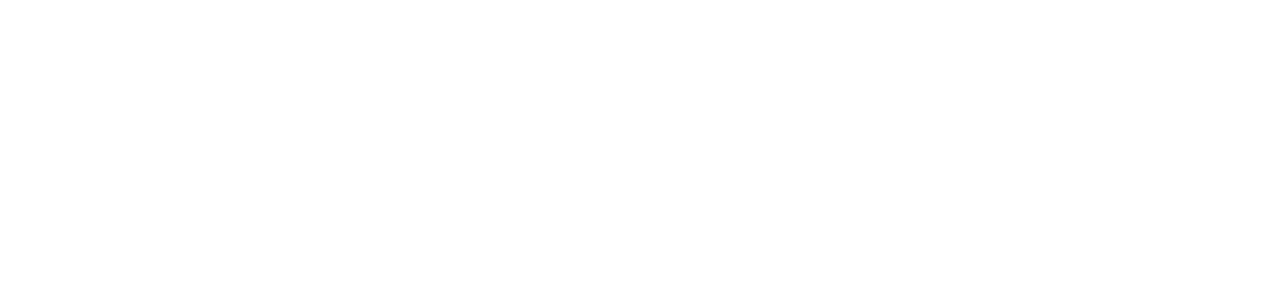
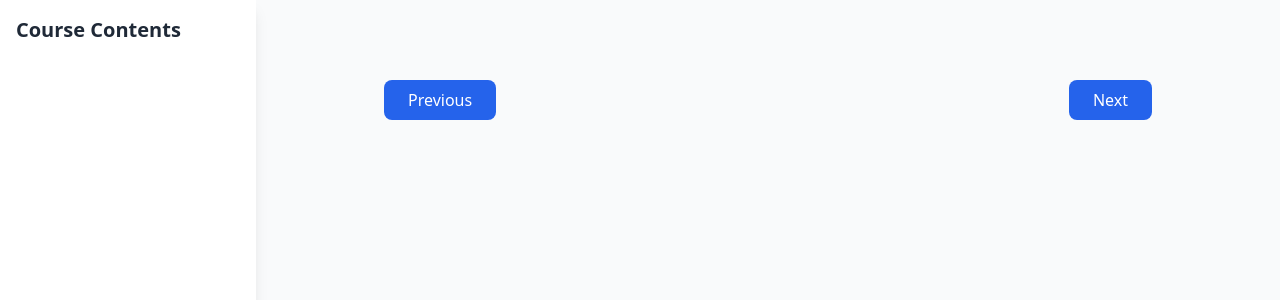
Before and after one commit to samuelderrickgyoga/AIEP, a React (Create React App) app in the folder e-learning-platform/: page /course/1/chapter/1 in a window 1280 px wide. Before the commit this address had no page. Shown: the top 300 px of the page. Built offline with nearby package versions, Linux system fonts and the light colour scheme; no server answers.

Commit message:
ChapterPage

```diff
--- a/e-learning-platform/src/App.js
+++ b/e-learning-platform/src/App.js
@@ -6,6 +6,7 @@
 import CategorySelector from './components/CategorySelector';
 import CourseList from './components/CourseList';
 import Recommendations from './components/RecommendedCourses';
+import ChapterPage from './components/ChapterPage';
 
 function App() {
   return (
@@ -17,6 +18,8 @@
         <Route path="/categories" element={<CategorySelector />} />
         <Route path="/courses" element={<CourseList />} />
         <Route path="/recommendations" element={<Recommendations />} />
+        <Route path="/course/:courseId/chapter/:chapterId" element={<ChapterPage />} />
+
       </Routes>
     </Router>
   );
--- /dev/null
+++ b/e-learning-platform/src/components/ChapterPage.js
@@ -0,0 +1,75 @@
+import React, { useState, useEffect } from 'react';
+import { useParams, useNavigate } from 'react-router-dom';
+import axios from 'axios';
+
+const ChapterPage = () => {
+    const { courseId, chapterId } = useParams();
+    const navigate = useNavigate();
+    const [chapter, setChapter] = useState(null);
+    const [loading, setLoading] = useState(true);
+
+    useEffect(() => {
+        const fetchChapter = async () => {
+            try {
+                const response = await axios.get(`/api/courses/${courseId}/chapters/${chapterId}`);
+                setChapter(response.data);
+            } catch (error) {
+                console.error('Error fetching chapter:', error);
+            } finally {
+                setLoading(false);
+            }
+        };
+
+        fetchChapter();
+    }, [courseId, chapterId]);
+
+    return (
+        <div className="flex min-h-screen bg-gray-50">
+            {/* Sidebar Navigation */}
+            <div className="w-64 bg-white shadow-lg">
+                <div className="p-4">
+                    <h2 className="text-xl font-bold text-gray-800">Course Contents</h2>
+                    {/* Chapter list goes here */}
+                </div>
+            </div>
+
+            {/* Main Content */}
+            <div className="flex-1 p-8">
+                {loading ? (
+                    <div className="flex justify-center items-center h-full">
+                        <div className="animate-spin rounded-full h-12 w-12 border-b-2 border-blue-500"></div>
+                    </div>
+                ) : (
+                    <div className="max-w-3xl mx-auto">
+                        <h1 className="text-3xl font-bold text-gray-900 mb-6">{chapter?.title}</h1>
+
+                        {/* Chapter Content */}
+                        <div className="prose prose-blue max-w-none">
+                            <div dangerouslySetInnerHTML={{ __html: chapter?.content }} />
+                        </div>
+
+                        {/* Navigation Buttons */}
+                        <div className="flex justify-between mt-12">
+                            <button
+                                onClick={() => navigate(`/course/${courseId}/chapter/${parseInt(chapterId) - 1}`)}
+                                className="px-6 py-2 bg-blue-600 text-white rounded-lg hover:bg-blue-700"
+                                disabled={chapter?.isFirst}
+                            >
+                                Previous
+                            </button>
+                            <button
+                                onClick={() => navigate(`/course/${courseId}/chapter/${parseInt(chapterId) + 1}`)}
+                                className="px-6 py-2 bg-blue-600 text-white rounded-lg hover:bg-blue-700"
+                                disabled={chapter?.isLast}
+                            >
+                                Next
+                            </button>
+                        </div>
+                    </div>
+                )}
+            </div>
+        </div>
+    );
+};
+
+export default ChapterPage;
```
